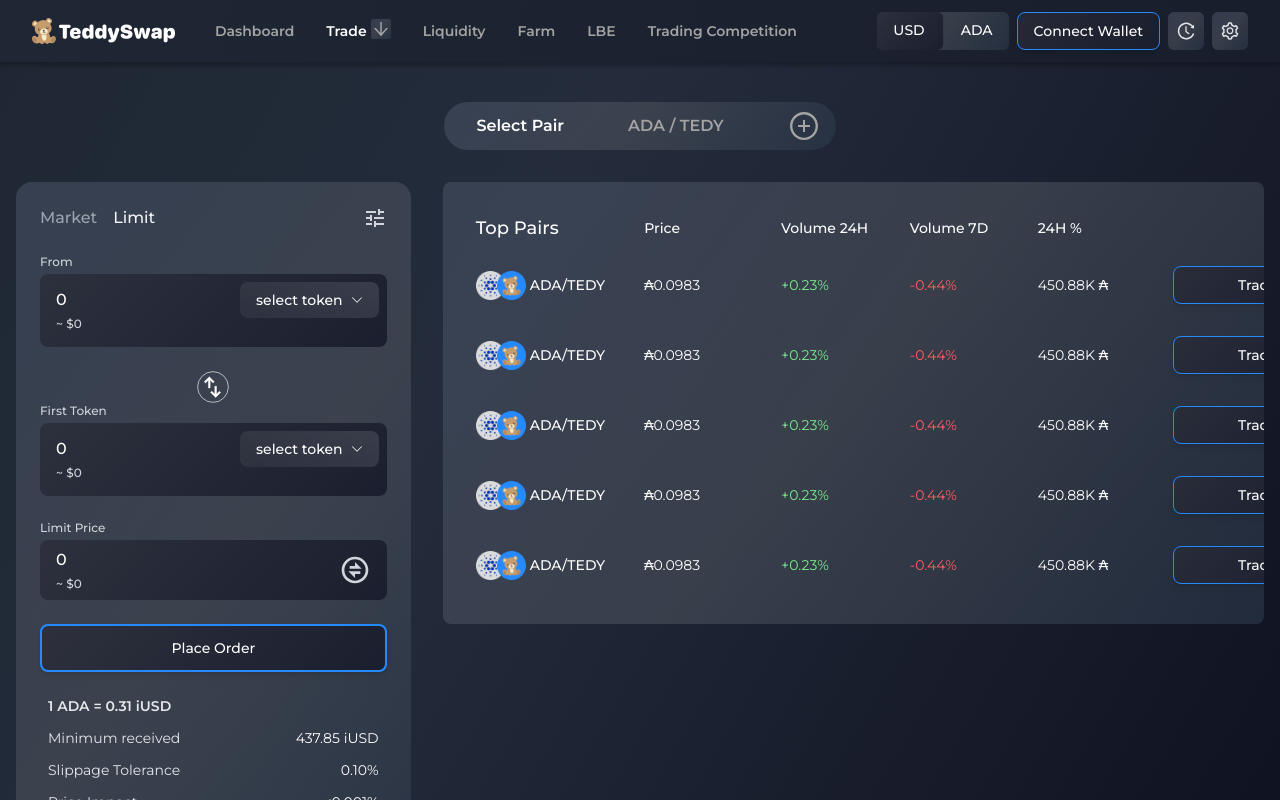
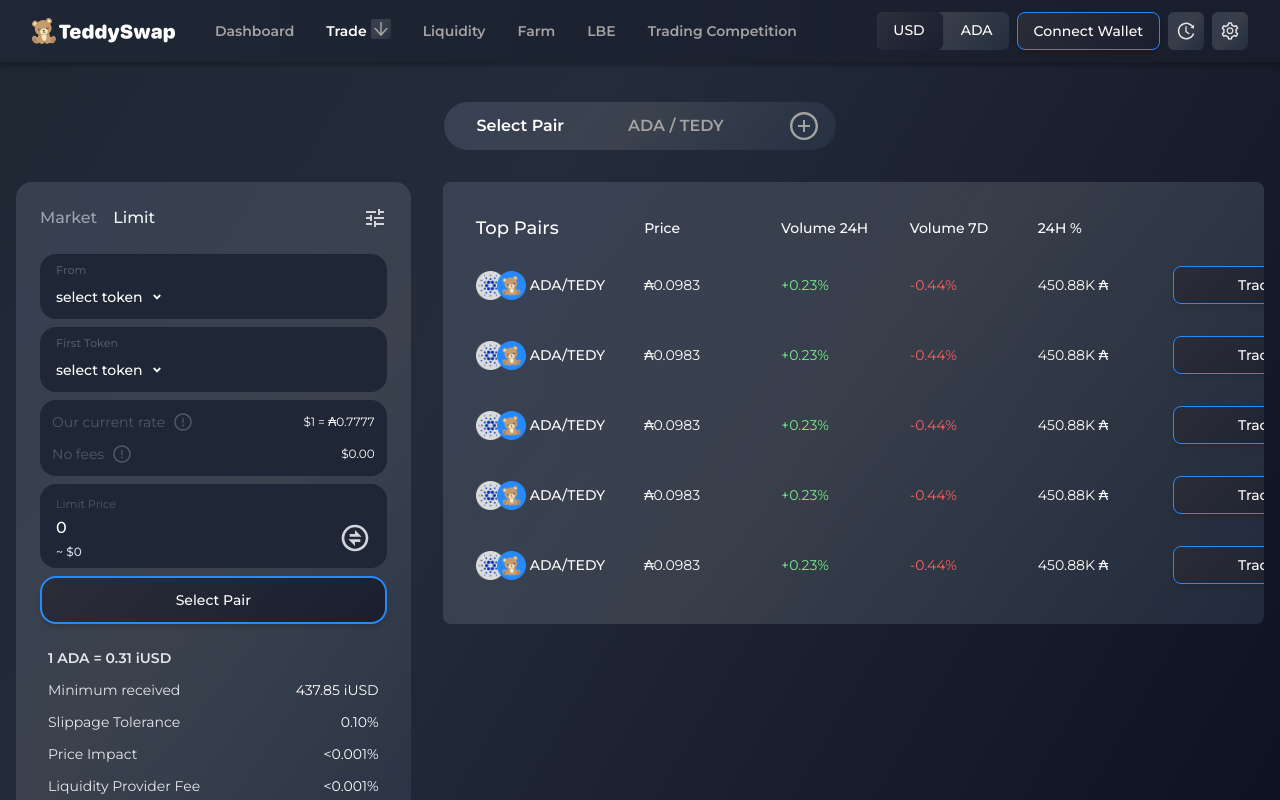
Before and after one commit to genius1910/teddy-swap_next-headlessui-ts, a Next.js app: page /trade in a window 1280 px wide. Both pictures are taken after a click on the button "Limit". Shown: the top 800 px of the page. Built offline with nearby package versions, Linux system fonts and the light colour scheme.

Commit message:
new select pair ui

```diff
--- a/app/globals.css
+++ b/app/globals.css
@@ -93,7 +93,12 @@ secoundary button  */
     );
   }
   .primary-button {
-    @apply border-[#268AFF] small-component-color w-full rounded-lg shadow-md border p-2.5 font-medium transition-all;
+    background: linear-gradient(
+      315.01deg,
+      #181d2d -11.92%,
+      rgba(46, 47, 58, 1) 119.58%
+    );
+    @apply border-[#268AFF] w-full rounded-lg shadow-md border p-2.5 font-medium transition-all;
   }
   .secondary-button {
     @apply border-[#268aff] bg-[#268aff] w-full rounded-lg shadow-md border p-2 font-medium transition-all;
@@ -102,7 +107,7 @@ secoundary button  */
     background: linear-gradient(
       315.01deg,
       #242730 -11.92%,
-      rgba(58, 58, 62, 0.75) 119.58%
+      rgba(58, 58, 62, 1) 119.58%
     );
   }
   .secondary-button:hover {
--- a/components/liquidity/LiquidityAmountAndTokenField.tsx
+++ b/components/liquidity/LiquidityAmountAndTokenField.tsx
@@ -1,6 +1,6 @@
 import Image from "next/image";
 import React from "react";
-import { BsChevronDown } from "react-icons/bs";
+import { FaAngleDown } from "react-icons/fa";
 
 interface Props {
   setShowComponent: (value: string) => void;
@@ -9,30 +9,25 @@ interface Props {
     percentage: number;
   };
   id: string;
+  name: string;
 }
 
 const LiquidityAmountAndTokenField = ({
   setShowComponent,
   selectedToken,
   id,
+  name,
 }: Props) => {
   return (
-    <div className="small-component-color flex justify-between items-center w-full rounded-lg p-2 pl-4">
+    <div className="bg-[#1F2635] flex justify-between items-end w-full rounded-2xl p-2 pl-4">
       <div className="font-medium space-y-1">
-        <input
-          type="text"
-          defaultValue={0.0}
-          className=" text-base w-full 2xl:text-xl bg-transparent text-white outline-none"
-        />
-        <p className="text-xs text-gray-300">~ $0</p>
-      </div>
-      <div className="flex flex-col justify-center items-center whitespace-nowrap">
-        <div className="flex text-white items-center gap-3 button-component-color py-2 px-4 rounded-lg">
+        <h4 className="text-[#505A63] text-xss">{name}</h4>
+        <div className="flex text-white items-center gap-3 py-1 rounded-2xl">
           {selectedToken?.name ? (
             <button
               type="button"
               onClick={() => setShowComponent(id)}
-              className=" text-sm 2xl:text-base font-medium flex items-center gap-1 pr-6"
+              className=" text-sm 2xl:text-base font-medium flex gap-2 items-center"
             >
               <Image
                 src={`/images/assets/token-1.png`}
@@ -47,7 +42,10 @@ const LiquidityAmountAndTokenField = ({
                 height={29}
                 className="-ml-3"
               />
-              <h4 className="text-base">{selectedToken.name}</h4>
+              <span>{selectedToken.name}</span>{" "}
+              <span className="w-6">
+                <FaAngleDown className="w-5 h-5" />
+              </span>
             </button>
           ) : (
             <button
@@ -55,15 +53,21 @@ const LiquidityAmountAndTokenField = ({
               onClick={() => setShowComponent(id)}
               className=" text-sm 2xl:text-base font-medium flex items-center gap-2"
             >
-              <span>select token</span> <BsChevronDown className="w-3 h-3" />
+              <span>select token</span>
+              <span className="w-6">
+                <FaAngleDown className="w-3 h-3" />{" "}
+              </span>
             </button>
           )}
         </div>
+      </div>
+      <div className="whitespace-nowrap">
         {selectedToken?.name ? (
-          <p className=" text-xss text-white mt-1 text-center w-full">
-            <span className="text-gray-200 text-center">Balance:</span>
-            236.32
-          </p>
+          <input
+            type="text"
+            defaultValue={957.3}
+            className=" text-base pr-4 pl-2 w-full font-medium text-right 2xl:text-lg bg-transparent text-white outline-none"
+          />
         ) : (
           <p className=" text-xss select-none pointer-events-none text-transparent mt-1 text-center w-full">
             No Balance
--- a/components/liquidity/leftside/Liquidity_Deposit.tsx
+++ b/components/liquidity/leftside/Liquidity_Deposit.tsx
@@ -20,40 +20,39 @@ const Liquidity_Deposit = ({
   return (
     <React.Fragment>
       <>
+        <div className="space-y-2 w-full">
           <div className="w-full">
-          <h5 className=" text-xs font-medium 2xl:text-sm text-gray-300 mb-1">
-            First Token
-          </h5>
             <LiquidityAmountAndTokenField
               selectedToken={selectedToken}
               setShowComponent={setShowComponent}
               id="token-view-1"
+              name="First Token"
             />
           </div>
-        <Image
-          src={`/images/icons/PlusCircle.svg`}
-          width={32}
-          height={32}
-          alt="Exchange image"
-          className=" rotate-90 -mb-6"
-        />
           <div className="w-full">
-          <h5 className=" text-xs font-medium 2xl:text-sm text-gray-300 mb-1">
-            Second Token
-          </h5>
             <LiquidityAmountAndTokenField
               selectedToken={selectedToken2}
               setShowComponent={setShowComponent}
               id="token-view-2"
+              name="Second Token"
             />
           </div>
           <button
-          onClick={() => setShowComponent("confirm-liquidity")}
+            onClick={() => {
+              selectedToken && selectedToken2
+                ? setShowComponent("confirm-liquidity")
+                : alert("Please select two tokens");
+            }}
             type="button"
-          className=" primary-button  text-sm 2xl:text-xl py-3 2xl:py-4 rounded-lg border-2"
+            className={`${
+              selectedToken && selectedToken2
+                ? "secondary-button"
+                : "primary-button"
+            } text-sm 2xl:text-xl py-3 2xl:py-4 rounded-2xl border-2`}
           >
-          Add Liquidity
+            {selectedToken && selectedToken2 ? "Add Liquidity" : "Select Pair"}
           </button>
+        </div>
         <div className="font-medium text-sm 2xl:text-base text-gray-200 w-full">
           <ul className="space-y-3 w-full font-normal px-2">
             <li className=" flex justify-between w-full items-center">
--- a/components/trade/quickSwap/Market.tsx
+++ b/components/trade/quickSwap/Market.tsx
@@ -5,6 +5,8 @@ import { RiExchangeLine } from "react-icons/ri";
 import SelectTokenView from "./SelectTokenView";
 import Image from "next/image";
 import AmountAndTokenField from "./AmountAndTokenField";
+import AmountAndTokenField_2 from "./AmountAndTokenField_2";
+import { AiOutlineExclamationCircle } from "react-icons/ai";
 
 interface Props {
   setShowComponent: (value: string) => void;
@@ -23,43 +25,64 @@ interface Props {
 const Market = ({ setShowComponent, selectedToken, selectedToken2 }: Props) => {
   return (
     <React.Fragment>
-      <>
       <div className="w-full">
-          <h5 className=" text-xs font-medium 2xl:text-sm text-gray-300 mb-1">
-            From
-          </h5>
-          <AmountAndTokenField
+        <div className="space-y-2">
+          <div className="w-full">
+            <AmountAndTokenField_2
               selectedToken={selectedToken}
               setShowComponent={setShowComponent}
               id="token-view-1"
+              name="Amount"
             />
           </div>
-        <Image
-          src={`/images/assets/exchange.svg`}
-          width={32}
-          height={32}
-          alt="Exchange image"
-          className=" rotate-90 -mb-6"
-        />
           <div className="w-full">
-          <h5 className=" text-xs font-medium 2xl:text-sm text-gray-300 mb-1">
-            To (estimated)
-          </h5>
-          <AmountAndTokenField
+            <AmountAndTokenField_2
               selectedToken={selectedToken2}
               setShowComponent={setShowComponent}
               id="token-view-2"
+              name="Converted To"
             />
           </div>
+          <div className="bg-[#1F2635] text-sm text-[#505A63] flex flex-col gap-3 w-full rounded-2xl p-3">
+            <div className="flex items-center justify-between">
+              <div className="flex items-center gap-2">
+                <h4>Our current rate</h4>
+                <AiOutlineExclamationCircle
+                  title="This is our current rate"
+                  className="cursor-pointer w-5 h-5"
+                />
+              </div>
+              <p className="text-xs text-white">$1 = ₳0.7777</p>
+            </div>
+            <div className="flex items-center justify-between">
+              <div className="flex items-center gap-2">
+                <h4>No fees</h4>
+                <AiOutlineExclamationCircle
+                  title="don't need to additional fees "
+                  className="cursor-pointer w-5 h-5"
+                />
+              </div>
+              <p className="text-xs text-white">$0.00</p>
+            </div>
+          </div>
           <button
-          onClick={() => setShowComponent("confirm-swap")}
+            onClick={() => {
+              selectedToken && selectedToken2
+                ? setShowComponent("confirm-swap")
+                : alert("Please select two tokens");
+            }}
             type="button"
-          className=" primary-button  text-sm 2xl:text-xl py-3 2xl:py-4 rounded-lg border-2"
+            className={`${
+              selectedToken && selectedToken2
+                ? "secondary-button"
+                : "primary-button"
+            } rounded-2xl text-sm 2xl:text-xl py-3 2xl:py-4 border-2`}
           >
             {selectedToken && selectedToken2 ? "Swap" : "Select Pair"}
           </button>
+        </div>
         {selectedToken && selectedToken2 && (
-          <div className="font-medium text-sm 2xl:text-base text-gray-200 w-full">
+          <div className="mt-4 font-medium text-sm 2xl:text-base text-gray-200 w-full">
             <ul className="space-y-3 w-full font-normal px-2">
               <li className=" font-semibold">1 ADA = 0.31 iUSD</li>
               <li className=" flex justify-between w-full items-center">
@@ -100,7 +123,7 @@ const Market = ({ setShowComponent, selectedToken, selectedToken2 }: Props) => {
             </div>
           </div>
         )}
-      </>
+      </div>
     </React.Fragment>
   );
 };
--- a/components/trade/quickSwap/market/Limit.tsx
+++ b/components/trade/quickSwap/market/Limit.tsx
@@ -4,6 +4,8 @@ import { RiExchangeLine } from "react-icons/ri";
 import { CgArrowsExchangeAlt } from "react-icons/cg";
 import AmountAndTokenField from "../AmountAndTokenField";
 import Image from "next/image";
+import AmountAndTokenField_2 from "../AmountAndTokenField_2";
+import { AiOutlineExclamationCircle } from "react-icons/ai";
 
 interface Props {
   setShowComponent: (value: string) => void;
@@ -20,40 +22,51 @@ interface Props {
 }
 
 const Limit = ({ setShowComponent, selectedToken3, selectedToken4 }: Props) => {
+  console.log(selectedToken3, selectedToken4, selectedToken3 && selectedToken4);
   return (
     <React.Fragment>
+      <div className="space-y-2 w-full">
         <div className="w-full">
-        <h5 className=" text-xs font-medium 2xl:text-sm text-gray-300 mb-1">
-          From
-        </h5>
-        <AmountAndTokenField
+          <AmountAndTokenField_2
             selectedToken={selectedToken3}
             setShowComponent={setShowComponent}
             id="token-view-3"
+            name="From"
           />
         </div>
-      <Image
-        src={`/images/assets/exchange.svg`}
-        width={32}
-        height={32}
-        alt="Exchange image"
-        className=" rotate-90 -mb-6"
-      />
         <div className="w-full">
-        <h5 className=" text-xs font-medium 2xl:text-sm text-gray-300 mb-1">
-          First Token
-        </h5>
-        <AmountAndTokenField
+          <AmountAndTokenField_2
             selectedToken={selectedToken4}
             setShowComponent={setShowComponent}
             id="token-view-4"
+            name="First Token"
           />
         </div>
-      <div className=" w-full">
-        <h5 className=" text-xs font-medium 2xl:text-sm text-gray-300 mb-1">
-          Limit Price
-        </h5>
-        <div className="small-component-color flex justify-between items-center w-full rounded-lg py-2 px-4">
+        <div className="bg-[#1F2635] text-sm text-[#505A63] flex flex-col gap-3 w-full rounded-2xl p-3">
+          <div className="flex items-center justify-between">
+            <div className="flex items-center gap-2">
+              <h4>Our current rate</h4>
+              <AiOutlineExclamationCircle
+                title="This is our current rate"
+                className="cursor-pointer w-5 h-5"
+              />
+            </div>
+            <p className="text-xs text-white">$1 = ₳0.7777</p>
+          </div>
+          <div className="flex items-center justify-between">
+            <div className="flex items-center gap-2">
+              <h4>No fees</h4>
+              <AiOutlineExclamationCircle
+                title="don't need to additional fees "
+                className="cursor-pointer w-5 h-5"
+              />
+            </div>
+            <p className="text-xs text-white">$0.00</p>
+          </div>
+        </div>
+        <div className=" w-full bg-[#1F2635] rounded-2xl py-2 px-4">
+          <h4 className="text-[#505A63] text-xss my-1">{"Limit Price"}</h4>
+          <div className="  flex justify-between items-center w-full">
             <div className="font-medium space-y-1">
               <input
                 type="text"
@@ -70,10 +83,15 @@ const Limit = ({ setShowComponent, selectedToken3, selectedToken4 }: Props) => {
           onClick={() => {
             setShowComponent("confirm-order");
           }}
-        className=" primary-button  text-sm 2xl:text-xl py-3 2xl:py-4 rounded-lg border-2"
+          className={`${
+            selectedToken3 && selectedToken4
+              ? "secondary-button"
+              : "primary-button"
+          } text-sm 2xl:text-xl py-3 2xl:py-4 rounded-2xl border-2`}
         >
-        Place Order
+          {selectedToken3 && selectedToken4 ? "Place Order" : "Select Pair"}
         </button>
+      </div>
 
       <div className=" text-sm 2xl:text-base text-gray-200 w-full">
         <ul className="space-y-3 w-full font-normal px-2">
```
Also changed, not shown: components/home/userinfo/User_Rightside.tsx (+22 -3 lines), components/trade/QuickSwapPopup.tsx (+8 -6 lines). Lines whose indentation alone changed are shown as unchanged.
